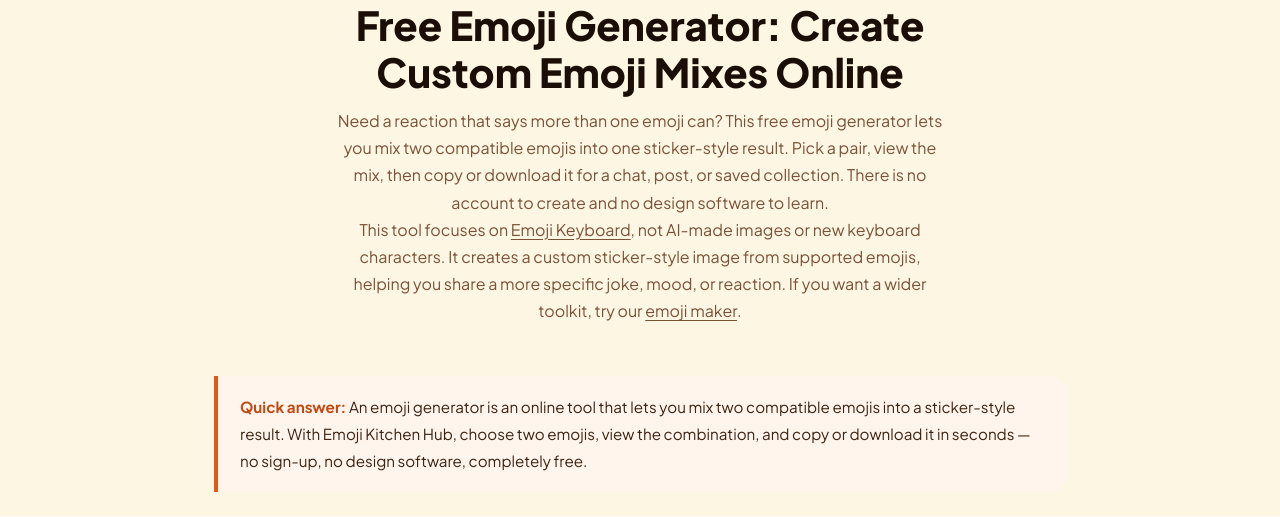
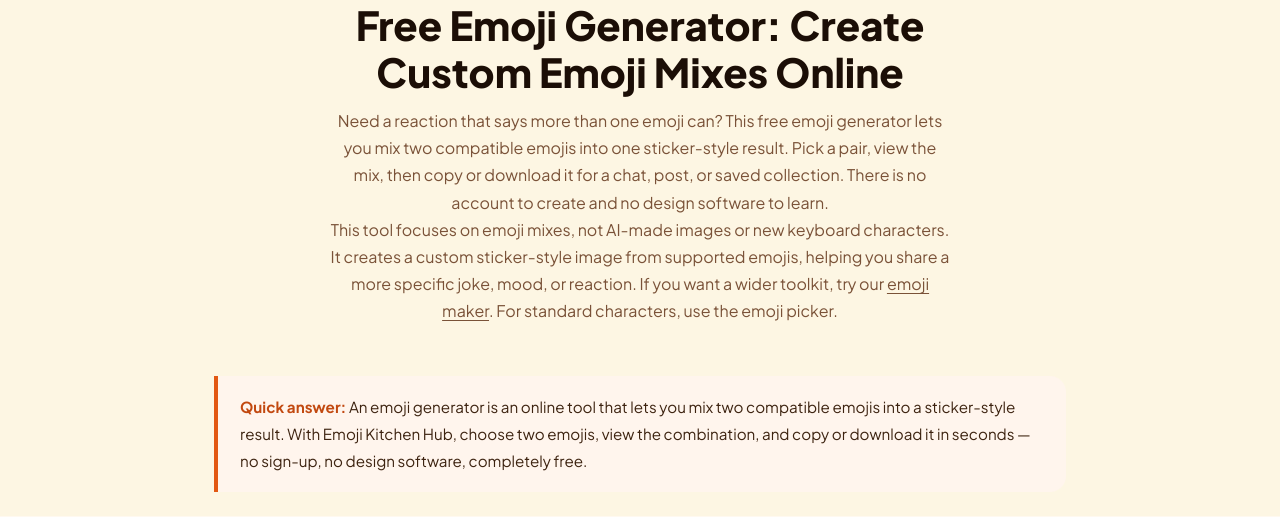
Before and after one commit to abdulmoiz1425/Emoji-Kitchen, a Django app: page /emoji-generator/ in a window 1280 px wide. Shown: the part 201-718 px from the top of the page. Run offline with Django 4.2, Linux system fonts and the light colour scheme; parts of the project's set-up code (start-up, migrations or seed data) failed here and were passed over; some libraries are stand-ins or nearby versions.

Commit message:
Fix generator emoji-picker wording and maker typo.
Restore the emoji mixes intro on the generator page, link emoji picker
to /emoji-keyboard/, and correct the duplicated emoji maker phrase.

```diff
--- a/kitchen/templates/kitchen/emoji_generator.html
+++ b/kitchen/templates/kitchen/emoji_generator.html
@@ -23,9 +23,10 @@
         design software to learn.
       </p>
       <p>
-        This tool focuses on <a href="https://emojikitchenhub.com/emoji-keyboard/" style="text-decoration:underline;text-underline-offset:3px">Emoji Keyboard</a>, not AI-made images or new keyboard characters. It creates
+        This tool focuses on emoji mixes, not AI-made images or new keyboard characters. It creates
         a custom sticker-style image from supported emojis, helping you share a more specific joke,
         mood, or reaction. If you want a wider toolkit, try our <a href="/emoji-maker/" style="text-decoration:underline;text-underline-offset:3px">emoji maker</a>.
+        For standard characters, use the <a href="/emoji-keyboard/">emoji picker</a>.
       </p>
     </div>
     <div class="quick-answer animate-up">
--- a/kitchen/templates/kitchen/emoji_maker.html
+++ b/kitchen/templates/kitchen/emoji_maker.html
@@ -46,7 +46,7 @@
 
       <h2>What Is an Emoji Maker?</h2>
       <p>
-        An <strong>emoji emoji maker</strong> is a tool for people who want to create a more
+        An <strong>emoji maker</strong> is a tool for people who want to create a more
         personal emoji reaction. Instead of using only standard keyboard emojis, you choose two
         emojis and combine their ideas into one sticker-style image.
       </p>
```
